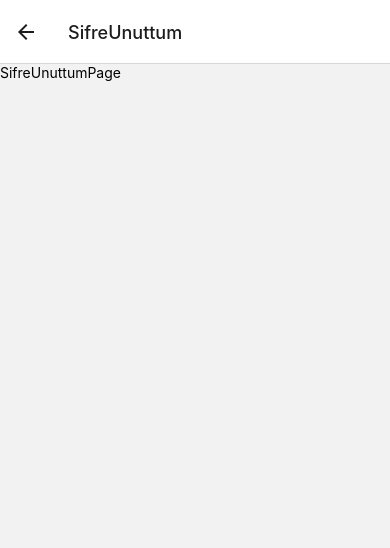
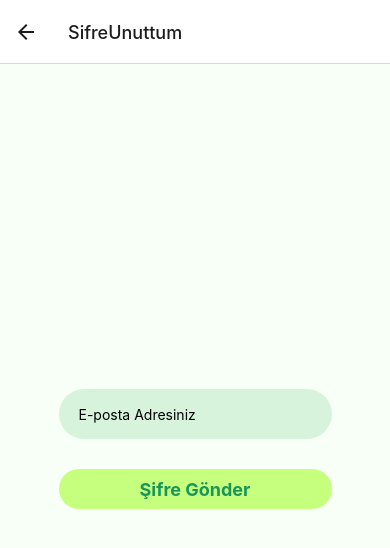
Before and after one commit to YakupYhya/fa, a React Native app: screen /SifreUnuttum in a window 390 px wide. Shown: the top 548 px of the page. Built offline with nearby package versions, Linux system fonts and the light colour scheme.

Commit message:
SifreUnuttumPage Tasarlandı

```diff
--- a/Screen/SifreUnuttumPage.js
+++ b/Screen/SifreUnuttumPage.js
@@ -1,12 +1,70 @@
-import { View, Text } from 'react-native'
-import React from 'react'
+import { StatusBar } from 'expo-status-bar';
+import {
+  StyleSheet,
+  Text,
+  View,
+  TextInput,
+  TouchableOpacity
+} from 'react-native';
 
-const SifreUnuttumPage = () => {
+import React, { useState } from 'react';
+
+export default function ForgotPasswordPage({navigation}) {
+
+    const [email, setEmail] = useState("");
+
   return (
-    <View>
-      <Text>SifreUnuttumPage</Text>
+    <View style={styles.container}>
+
+        <TextInput
+          placeholder='E-posta Adresiniz'
+          style={styles.textInputStyle}
+          onChangeText={setEmail}
+          value={email}
+        />
+
+        <TouchableOpacity onPress={() => { /* Şifre Gönderme İşlemi olucak */ }} style={styles.button}>
+          <Text style={styles.buttonText}>Şifre Gönder</Text>
+        </TouchableOpacity>
+
+        <StatusBar style="auto" />
     </View>
   )
 }
 
-export default SifreUnuttumPage
+const styles = StyleSheet.create({
+    container: {
+      flex: 1,
+      backgroundColor:"#f7fff7",
+      alignItems: 'center',
+      justifyContent: 'center',
+    },
+    header: {
+      fontSize: 24,
+      fontWeight: 'bold',
+      marginBottom: 30,
+    },
+    textInputStyle:{
+      width:'70%',
+      height:50,
+      borderRadius: 40,
+      marginVertical: 10,
+      paddingHorizontal: 20,
+      backgroundColor:"#d8f3dc",
+    },
+    button:{
+      width:"70%",
+      height: 40,
+      alignItems:'center',
+      justifyContent:"center",
+      borderRadius: 50,
+      marginVertical: 20,
+      backgroundColor:"#C1FF72",
+      opacity: 0.9,
+    },
+    buttonText:{
+      fontWeight:"bold",
+      fontSize: 18,
+      color:"#018B49",
+    },
+});
```
